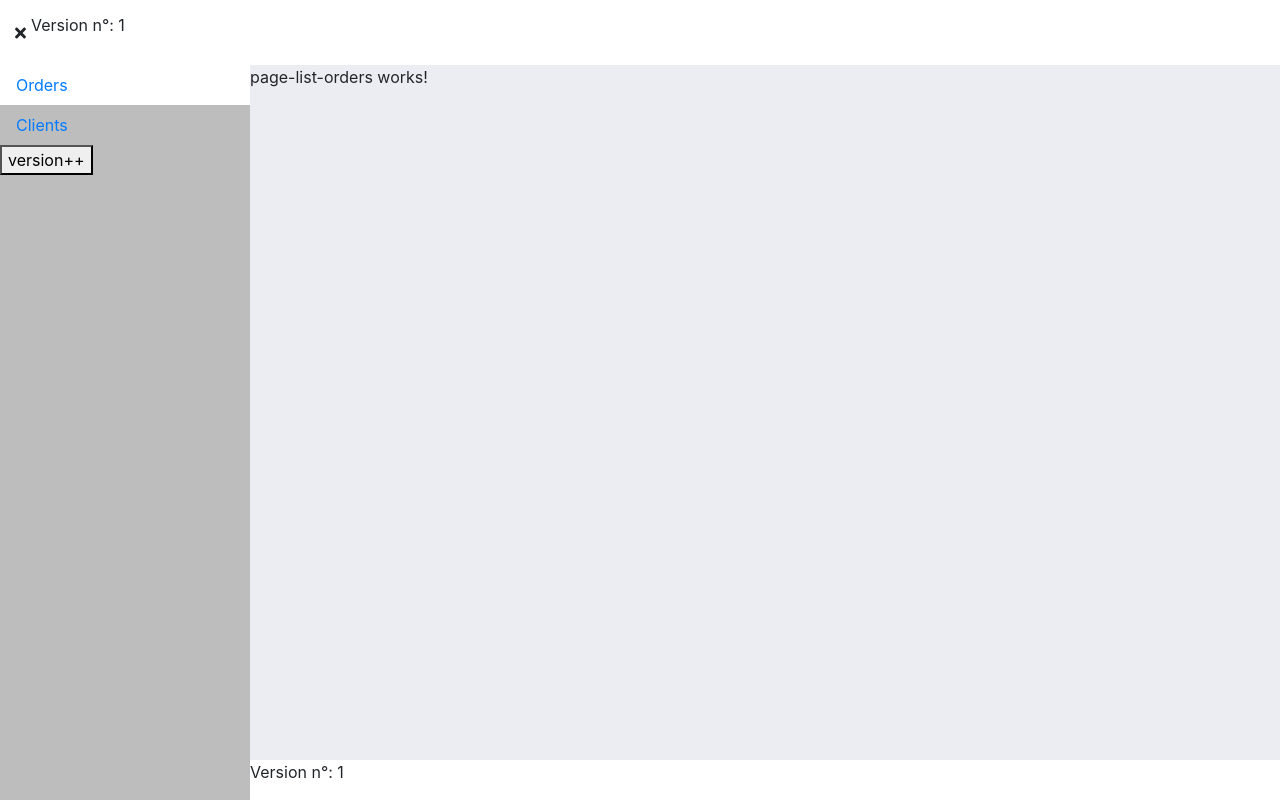
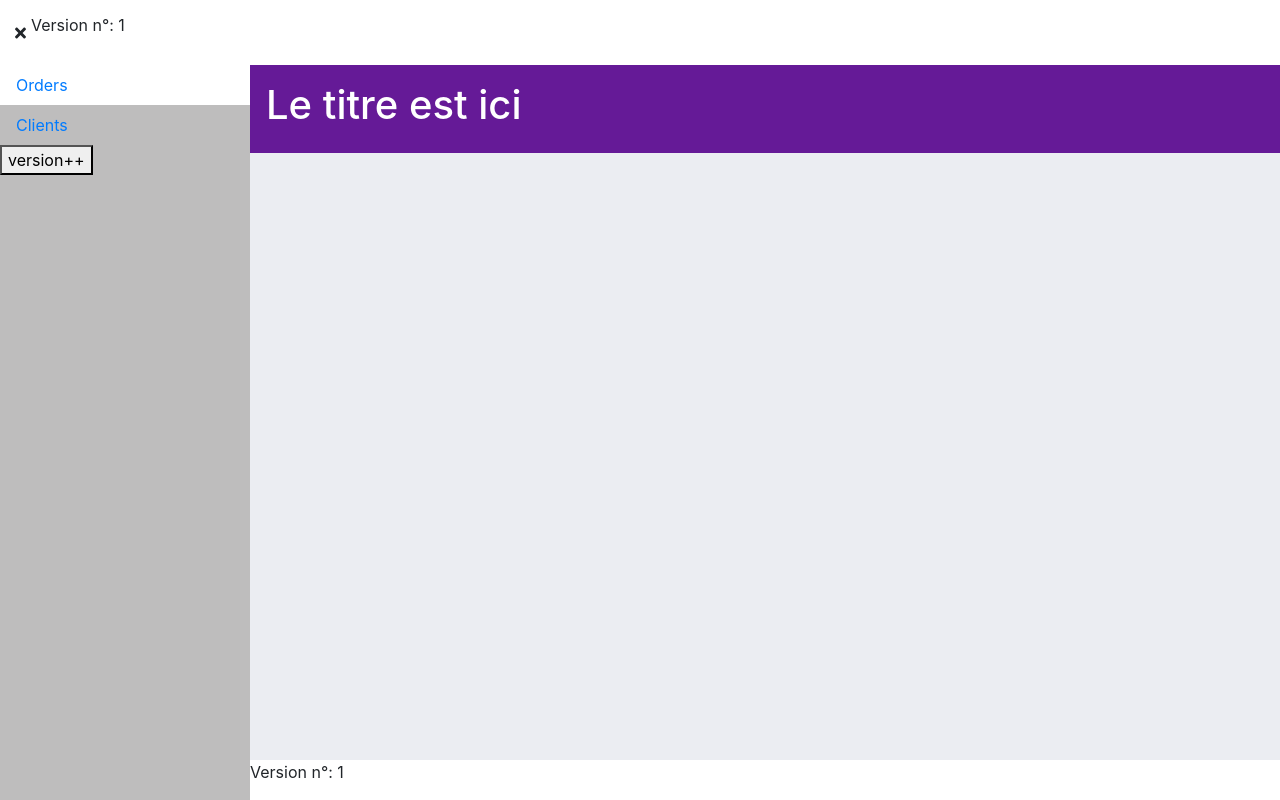
Before and after one commit to dnyuhm/crm_15_nov, an Angular app: page /orders in a window 1280 px wide. Built offline with nearby package versions, Linux system fonts and the light colour scheme; data requests are answered from the project's data file.

Commit message:
Commit 22 : Templates de page avec un title statique

```diff
--- a/src/app/orders/orders.module.ts
+++ b/src/app/orders/orders.module.ts
@@ -1,5 +1,6 @@
 import { CommonModule } from '@angular/common';
 import { NgModule } from '@angular/core';
+import { SharedModule } from '../shared/shared.module';
 import { OrdersRoutingModule } from './orders-routing.module';
 import { PageAddOrderComponent } from './pages/page-add-order/page-add-order.component';
 import { PageEditOrderComponent } from './pages/page-edit-order/page-edit-order.component';
@@ -11,6 +12,6 @@
     PageAddOrderComponent,
     PageEditOrderComponent,
   ],
-  imports: [CommonModule, OrdersRoutingModule],
+  imports: [CommonModule, OrdersRoutingModule, SharedModule],
 })
 export class OrdersModule {}
--- a/src/app/orders/pages/page-list-orders/page-list-orders.component.html
+++ b/src/app/orders/pages/page-list-orders/page-list-orders.component.html
@@ -1 +1,2 @@
-<p>page-list-orders works!</p>
+<app-template-full-width>
+</app-template-full-width>
--- /dev/null
+++ b/src/app/templates/components/template-container/template-container.component.html
@@ -0,0 +1,6 @@
+<div class="bandeau">
+  <h1>{{ title }}</h1>
+</div>
+<div class="my-container">
+  <ng-content></ng-content>
+</div>
--- /dev/null
+++ b/src/app/templates/components/template-container/template-container.component.scss
@@ -0,0 +1,11 @@
+.bandeau {
+  background: var(--app-primary);
+  padding: 1rem;
+  h1 {
+    color: var(--app-light);
+  }
+}
+.my-container {
+  max-width: 500px;
+  margin: auto;
+}
--- /dev/null
+++ b/src/app/templates/components/template-container/template-container.component.ts
@@ -0,0 +1,15 @@
+import { Component, OnInit } from '@angular/core';
+
+@Component({
+  selector: 'app-template-container',
+  templateUrl: './template-container.component.html',
+  styleUrls: ['./template-container.component.scss'],
+})
+export class TemplateContainerComponent implements OnInit {
+  public title: string;
+  constructor() {
+    this.title = 'Ohhhhh le joli title';
+  }
+
+  ngOnInit(): void {}
+}
--- /dev/null
+++ b/src/app/templates/components/template-full-width/template-full-width.component.html
@@ -0,0 +1,6 @@
+<div class="bandeau">
+  <h1>{{ title }}</h1>
+</div>
+<div>
+  <ng-content></ng-content>
+</div>
--- /dev/null
+++ b/src/app/templates/components/template-full-width/template-full-width.component.scss
@@ -0,0 +1,7 @@
+.bandeau {
+  background: var(--app-primary);
+  padding: 1rem;
+  h1 {
+    color: var(--app-light);
+  }
+}
--- /dev/null
+++ b/src/app/templates/components/template-full-width/template-full-width.component.ts
@@ -0,0 +1,15 @@
+import { Component, OnInit } from '@angular/core';
+
+@Component({
+  selector: 'app-template-full-width',
+  templateUrl: './template-full-width.component.html',
+  styleUrls: ['./template-full-width.component.scss'],
+})
+export class TemplateFullWidthComponent implements OnInit {
+  public title!: string;
+  constructor() {
+    this.title = 'Le titre est ici';
+  }
+
+  ngOnInit(): void {}
+}
```
Also changed, not shown: src/app/shared/shared.module.ts (+6 -7 lines), src/app/templates/templates.module.ts (+10 -1 lines), src/app/orders/pages/page-list-orders/page-list-orders.component.ts (line endings or trailing spaces), 2 other files (tests, documents, lock files or other folders).
